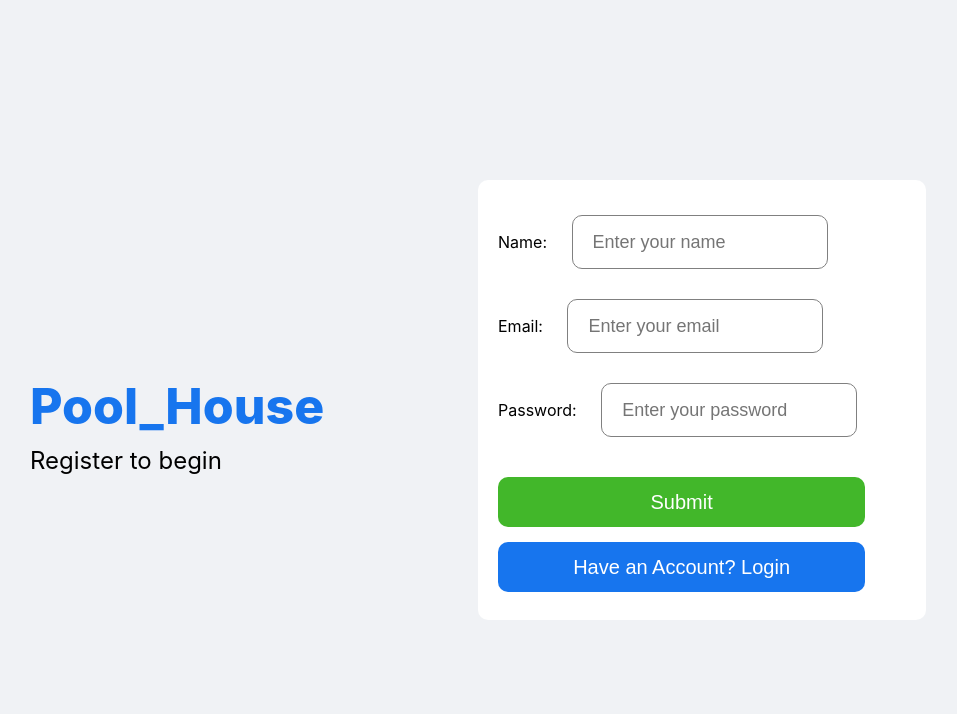
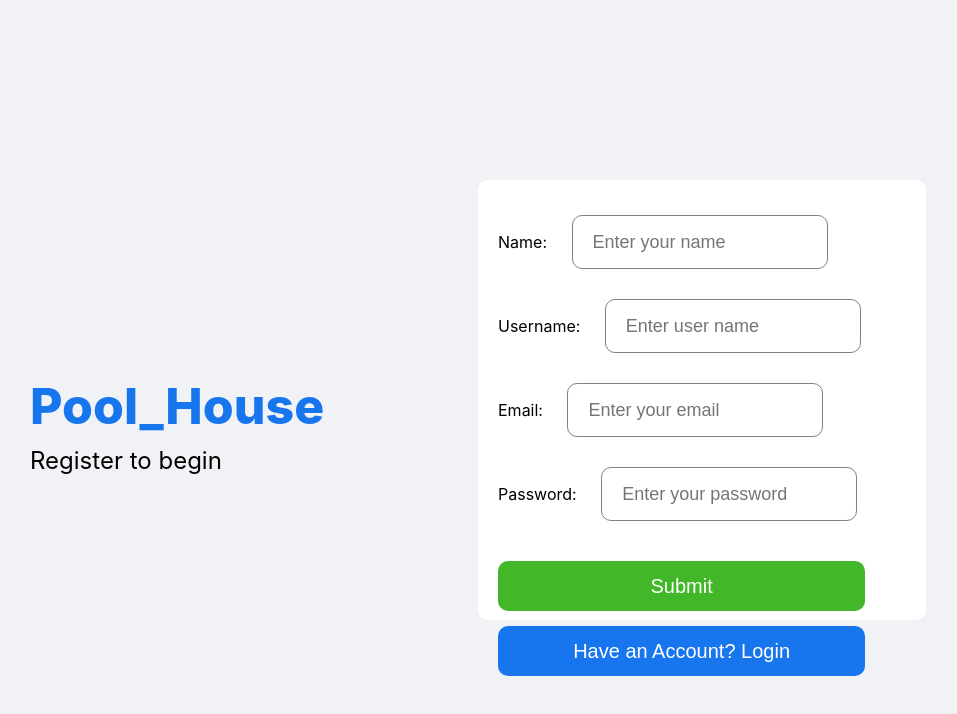
Before and after one commit to VincentLangat033/phase-3-project, a React (Create React App) app: page /register in a window 1280 px wide. Both pictures are taken after a click on the button "Register". Shown: the top 714 px of the page, without its empty margins (162-1119 px from the left). Built offline with nearby package versions, Linux system fonts and the light colour scheme; no server answers; the HTML template or start-up script is replaced by a standard one.

Commit message:
add a user name form to the registration component

```diff
--- a/src/components/Register.js
+++ b/src/components/Register.js
@@ -4,6 +4,8 @@ import "./css/header.css"
 import "./css/register.css"
 function Register({setLogged}) {
     const[name,setname]=useState("")
+    const[user_name,setusername]=useState("")
+
 const[email,setemail]=useState("")
 const[password,setpassword]=useState("")
 function handlesubmit(e){
@@ -14,6 +16,7 @@ function handlesubmit(e){
       headers:{"content-Type":"application/json"},
       body:JSON.stringify({
         name:name,
+        user_name:user_name,
         email:email,
         password_digest:password
 
@@ -40,6 +43,7 @@ function handlesubmit(e){
                          <form  onSubmit={handlesubmit}>
 
       Name: <input className="loginInput" placeholder="Enter your name" type="text" onChange={(e)=>{setname(e.target.value)}} required/> <br></br>
+      Username: <input className="loginInput" placeholder="Enter user name" type="text" onChange={(e)=>{setusername(e.target.value)}} required/> <br></br>
 
       Email: <input  className="loginInput" placeholder="Enter your email" type="email" onChange={(e)=>{setemail(e.target.value)}} required/> <br></br>
 
```
